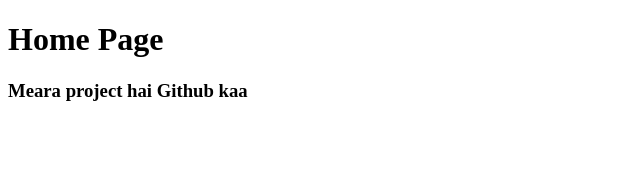
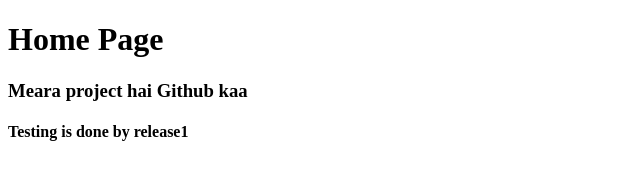
Before and after one commit to itsgud/project6, a plain HTML site: page index.html in a window 1280 px wide. Shown: the whole page, without its empty margins (0-640 px from the left). Drawn offline with Linux system fonts and the light colour scheme.

Commit message:
reslease1 tested

```diff
--- a/index.html
+++ b/index.html
@@ -8,5 +8,6 @@
 <body>
     <h1>Home Page</h1>
     <h3>Meara project hai Github kaa </h3>
+    <h4>Testing is done by release1 </h4>
 </body>
 </html>
```
Also changed, not shown: 1 other file.
